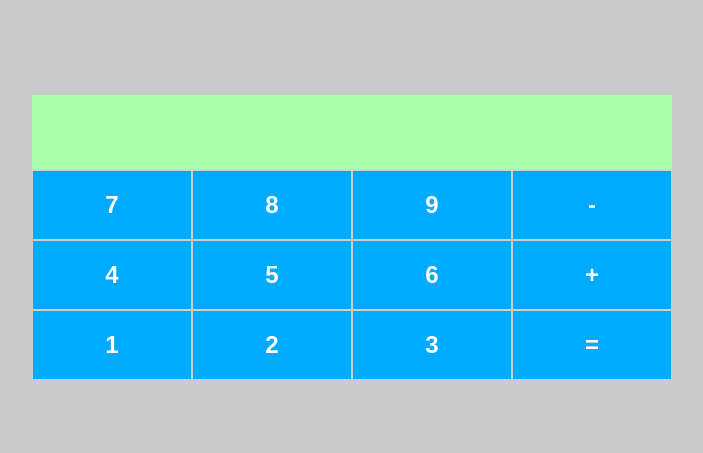
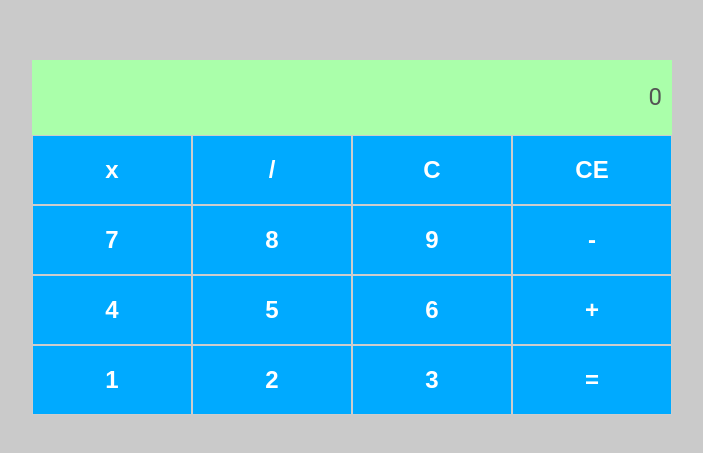
Before and after one commit to augustorib/calculadora-react, a React (Create React App) app: page / in a window 1280 px wide. Shown: the part 163-616 px from the top of the page, without its empty margins (288-991 px from the left). Built offline with nearby package versions, Linux system fonts and the light colour scheme.

Commit message:
feat: desenvolvendo interações com os botões

```diff
--- a/src/App.js
+++ b/src/App.js
@@ -1,29 +1,46 @@
-import { Container, Content, Row, Column } from "./styles";
+import { Container, Content, Row} from "./styles";
 import Input from "./components/Input";
 import Button from "./components/Button";
+import { useState } from "react";
 
 const App = () => {
+
+  const [currentNumber, setCurrentNumber] = useState('0');
+
+ const handleOnClear = () =>{
+    setCurrentNumber('0')
+ }
+
+  const handleAddNumber = (number) =>{
+    setCurrentNumber(prev => `${number}${prev ==='0' ? '' : prev}`)
+  }
   return (
    <Container>
     <Content>
-       <Input />
+       <Input value={currentNumber} />
        <Row>
-        <Button label="7"/>
-        <Button label="8"/>
-        <Button label="9"/>
-        <Button label="-"/>
+        <Button label="x"/>
+        <Button label="/"/>
+        <Button label="C" onClick={handleOnClear}/>
+        <Button label="CE"/>
        </Row>
        <Row>
-        <Button label="4"/>
-        <Button label="5"/>
-        <Button label="6"/>
-        <Button label="+"/>
+        <Button label="7" onClick={() => handleAddNumber('7')} />
+        <Button label="8" onClick={() => handleAddNumber('8')}/>
+        <Button label="9" onClick={() => handleAddNumber('9')}/>
+        <Button label="-" onClick={() => handleAddNumber('-')}/>
        </Row>
        <Row>
-        <Button label="1"/>
-        <Button label="2"/>
-        <Button label="3"/>
-        <Button label="="/>
+        <Button label="4" onClick={() => handleAddNumber('4')} />
+        <Button label="5" onClick={() => handleAddNumber('5')} />
+        <Button label="6" onClick={() => handleAddNumber('6')} />
+        <Button label="+" onClick={() => handleAddNumber('+')} />
+       </Row>
+       <Row>
+        <Button label="1" onClick={() => handleAddNumber('1')} />
+        <Button label="2" onClick={() => handleAddNumber('2')} />
+        <Button label="3" onClick={() => handleAddNumber('3')} />
+        <Button label="=" onClick={() => handleAddNumber('=')} />
        </Row>
     </Content>
    </Container>
--- a/src/components/Button/styles.js
+++ b/src/components/Button/styles.js
@@ -10,4 +10,7 @@
     font-weight: 700;
     flex: 1;
 
+    &:hover {
+        opacity: 0.6;
+    }
 `
--- a/src/components/Input/index.js
+++ b/src/components/Input/index.js
@@ -1,9 +1,9 @@
 import { InputContainer } from "./styles";
 
-const Input = () => {
+const Input = ({value}) => {
     return (
       <InputContainer>
-         <input />
+         <input disabled value={value}/>
       </InputContainer>
     );
   }
```
